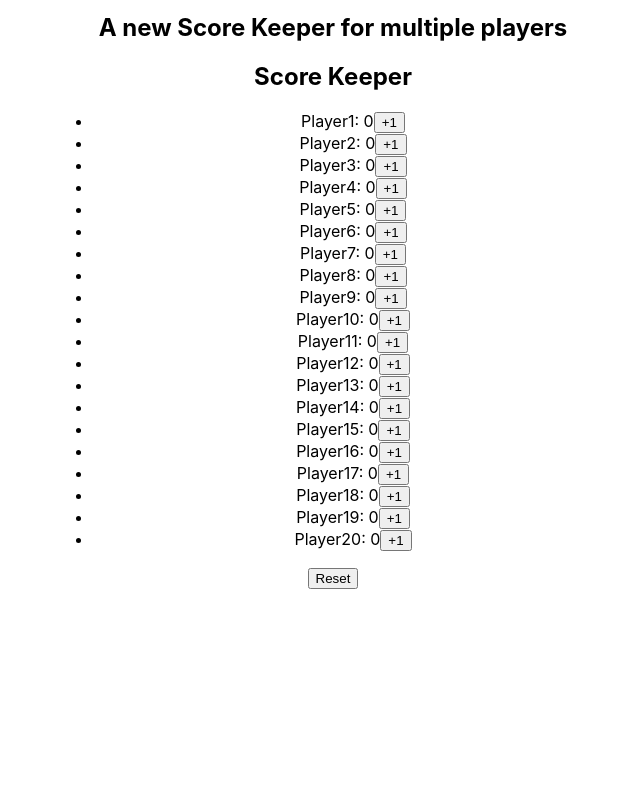
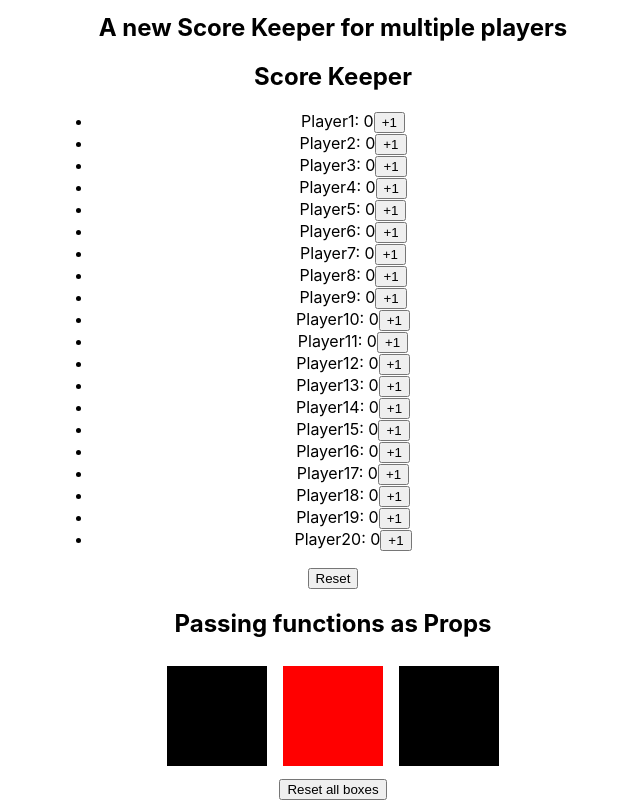
Before and after one commit to kaenovsky/silver-scripts, a React (Create React App) app in the folder react/training/workitout/: page / in a window 1280 px wide. Shown: the part 2332-3132 px from the top of the page, without its empty margins (307-947 px from the left). Before the commit the page ends 2921 px from the top, so only its background shows below. Built offline with nearby package versions, Linux system fonts and the light colour scheme.

Commit message:
Clicker Component

```diff
--- a/react/training/workitout/src/App.js
+++ b/react/training/workitout/src/App.js
@@ -7,6 +7,7 @@ import ColorBoxes from './ColorBoxes';
 import ScoreKeeper from './ScoreKeeper';
 import EmojiClicker from './EmojiClicker';
 import MultiScores from './MultiScores';
+import ClickerBoxGrid from './ClickerBoxGrid';
 
 const colors = [
   "#E53935",
@@ -56,6 +57,8 @@ function App() {
         <EmojiClicker />
         <h2>A new Score Keeper for multiple players</h2>
         <MultiScores numPlayers={20} target={3} />
+        <h2>Passing functions as Props</h2>
+        <ClickerBoxGrid />
       </section>
     </div>
   );
--- /dev/null
+++ b/react/training/workitout/src/ClickerBox.css
@@ -0,0 +1,7 @@
+.ClickerBox {
+    width: 100px;
+    height: 100px;
+    margin: .5rem;
+    display: inline-block;
+    transition: background-color 1s;
+}
--- /dev/null
+++ b/react/training/workitout/src/ClickerBox.jsx
@@ -0,0 +1,13 @@
+import "./ClickerBox.css";
+
+export default function ClickerBox({ isActive, toggle }) {
+
+    return (
+        <div
+            onClick={toggle}
+            className="ClickerBox"
+            style={{ backgroundColor: isActive ? "red" : "black" }}
+        >
+        </div>
+    );
+}
--- /dev/null
+++ b/react/training/workitout/src/ClickerBoxGrid.jsx
@@ -0,0 +1,34 @@
+import { useState } from "react";
+import ClickerBox from "./ClickerBox";
+
+export default function ClickerBoxGrid() {
+
+    const [boxes, setBoxes] = useState([false, true, false]);
+
+    const reset = () => {
+        setBoxes([false, false, false]);
+    };
+
+    const toggleBox = (idx) => {
+        setBoxes((oldBoxes) => {
+            return oldBoxes.map((value, i) => {
+                if (i === idx) {
+                    return !value;
+                } else {
+                    return value;
+                }
+            });
+        });
+    };
+
+    return (
+        <div className="ClickerBoxGrid">
+            <div>
+                {boxes.map((b, idx) => (
+                    <ClickerBox key={idx} isActive={b} toggle={() => toggleBox(idx)} />
+                ))}
+            </div>
+            <button onClick={reset}>Reset all boxes</button>
+        </div>
+    );
+}
```
